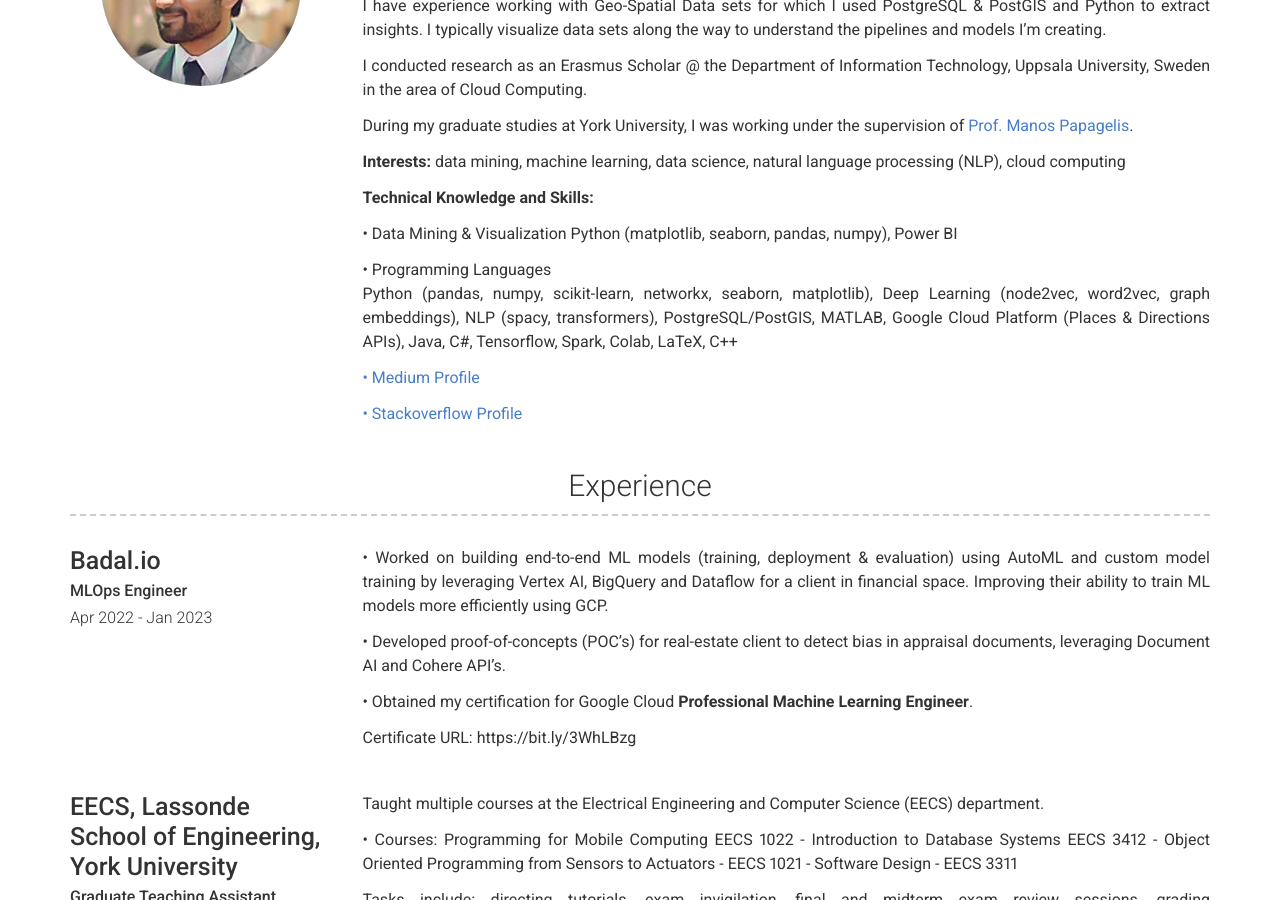
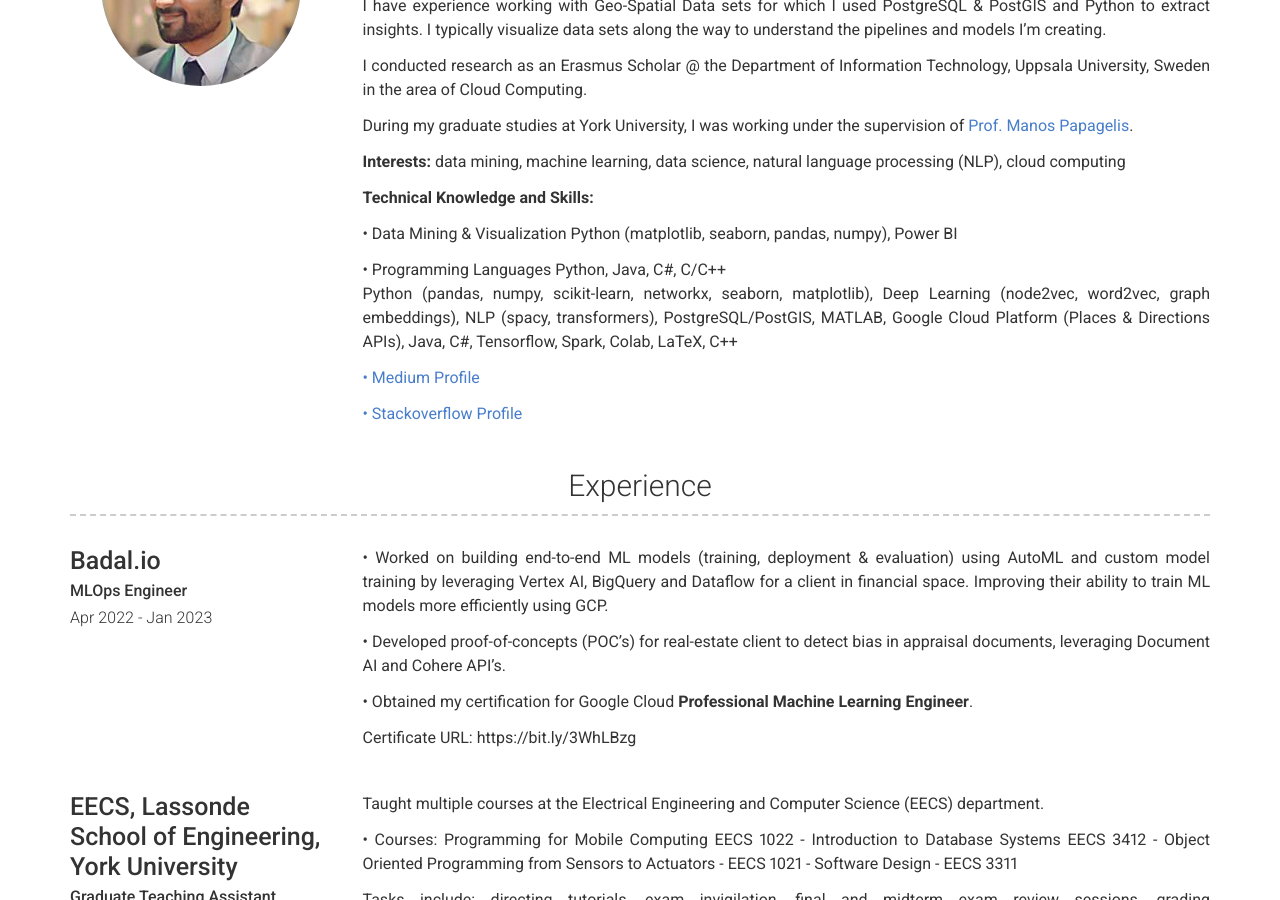
Before and after one commit to saimmehmood/saimmehmood.github.io, a Jekyll site: the page built from index.md, in a window 1280 px wide and 900 px high, scrolled down 403 px. Built offline with Jekyll 4.4.1, drawn with Linux system fonts in a browser that asks for light colours; nearby versions of some CDN libraries.

Commit message:
13/02/2023 6:57pm

```diff
--- a/_config.yml
+++ b/_config.yml
@@ -45,9 +45,9 @@
 
     **Technical Knowledge and Skills:**
 
-    • Data Mining & Visualization       Python (matplotlib, seaborn, pandas, numpy), Power BI
+    • Data Mining & Visualization                 Python (matplotlib, seaborn, pandas, numpy), Power BI
 
-    • Programming Languages
+    • Programming Languages                       Python, Java, C#, C/C++
     Python (pandas, numpy, scikit-learn, networkx, seaborn, matplotlib), Deep Learning (node2vec, word2vec, graph embeddings), NLP (spacy, transformers), PostgreSQL/PostGIS, MATLAB, Google Cloud Platform (Places & Directions APIs), Java, C#, Tensorflow, Spark, Colab, LaTeX, C++
 
     [• Medium Profile](https://saim-mehmood-gul.medium.com/)
```
